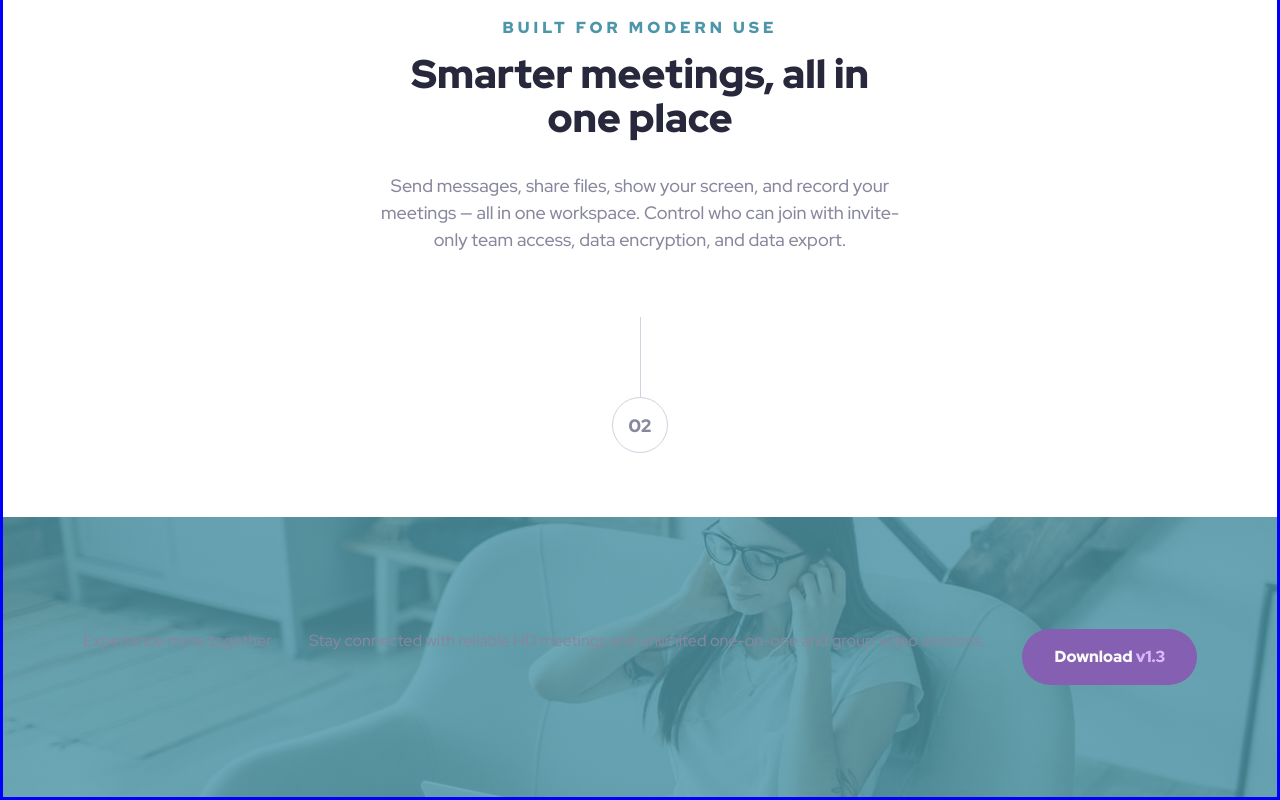
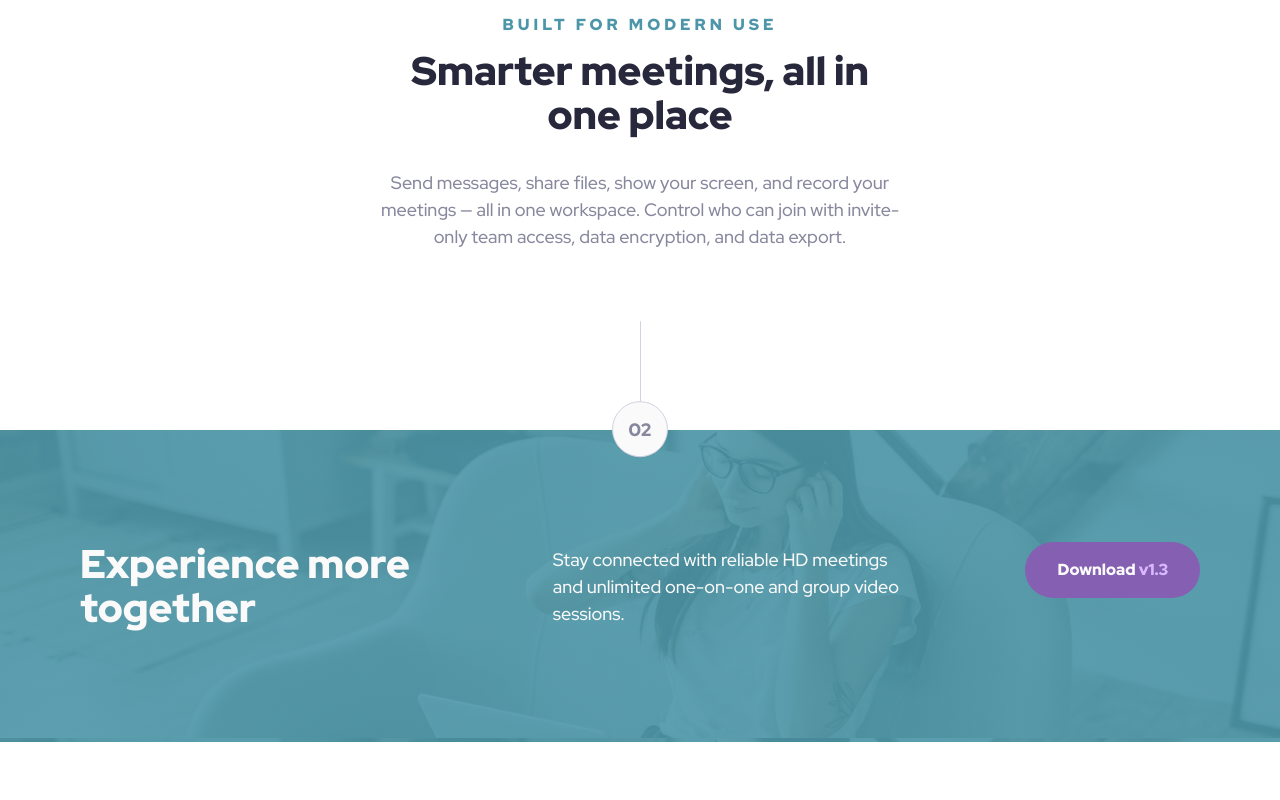
Before and after one commit to mihai3636/2025--meet-landing-page, a plain HTML site: page index.html in a window 1280 px wide. Shown: the part 1125-1925 px from the top of the page. After the commit the page ends 1867 px from the top, so only its background shows below. Drawn offline with Linux system fonts and the light colour scheme.

Commit message:
Finish footer

```diff
--- a/partials/_base.scss
+++ b/partials/_base.scss
@@ -7,8 +7,6 @@ body {
   color: var(--clr-grey-2);
   line-height: 1.5;
   min-height: 100vh;
-
-  border: 3px solid blue;
 }
 
 .container-page {
@@ -56,3 +54,12 @@ body {
   font-weight: var(--fw-bold);
   color: inherit;
 }
+
+.section:last-of-type {
+  margin-block-end: 0;
+  transform: translateY(20%);
+}
+
+.section:last-of-type .divider {
+  background-color: var(--clr-white);
+}
--- a/partials/_footer.scss
+++ b/partials/_footer.scss
@@ -1,13 +1,14 @@
 @use "./utils" as *;
 
 .footer {
+  color: var(--clr-white);
   padding: var(--sp-11) var(--sp-10);
   // background-color: blue;
   background-image: linear-gradient(
       var(--clr-primary-transparent),
       var(--clr-primary-transparent)
     ),
-    url("../assets/desktop/image-footer.jpg"); /* image underneath */
+    url("../assets/desktop/image-footer.jpg");
 }
 
 .footer-container {
@@ -16,4 +17,22 @@
 
   display: flex;
   justify-content: space-between;
+  align-items: center;
 }
+
+.footer-title {
+  font-size: var(--fs-2);
+  font-weight: var(--fw-bold);
+  line-height: 1.1;
+
+  max-width: toRem(355px);
+}
+
+.footer-description {
+  max-width: toRem(355px);
+  font-size: var(--fs-4);
+}
+
+.footer .btn {
+  align-self: start;
+}
--- a/partials/_info.scss
+++ b/partials/_info.scss
@@ -1,9 +1,7 @@
 @use "./utils" as *;
 
 .section.section--info {
-  // display: flex;
-  // flex-direction: column;
-  // align-items: center;
+  margin-block-end: toRem(44px);
 }
 
 .info-pictures {
--- a/partials/_variables.scss
+++ b/partials/_variables.scss
@@ -14,7 +14,7 @@
 
 :root {
   --clr-primary: #4d96a9;
-  --clr-primary-transparent: rgba(77, 151, 169, 0.8);
+  --clr-primary-transparent: rgba(77, 151, 169, 0.9);
   --clr-primary-tint: #71c0d4;
   --clr-primary-tint-2: #8fe3f9;
 
```
Also changed, not shown: styles.css, 1 other file.
